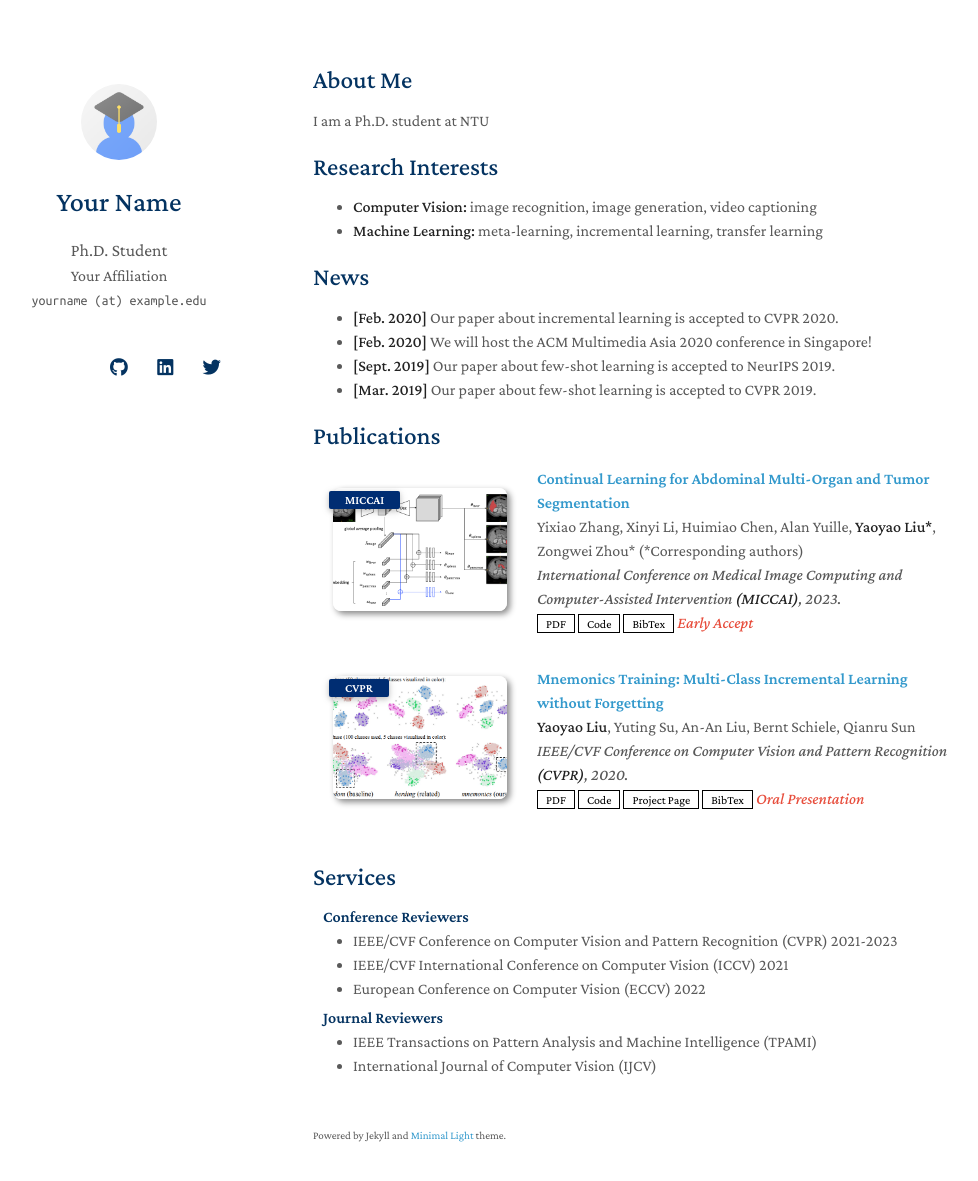
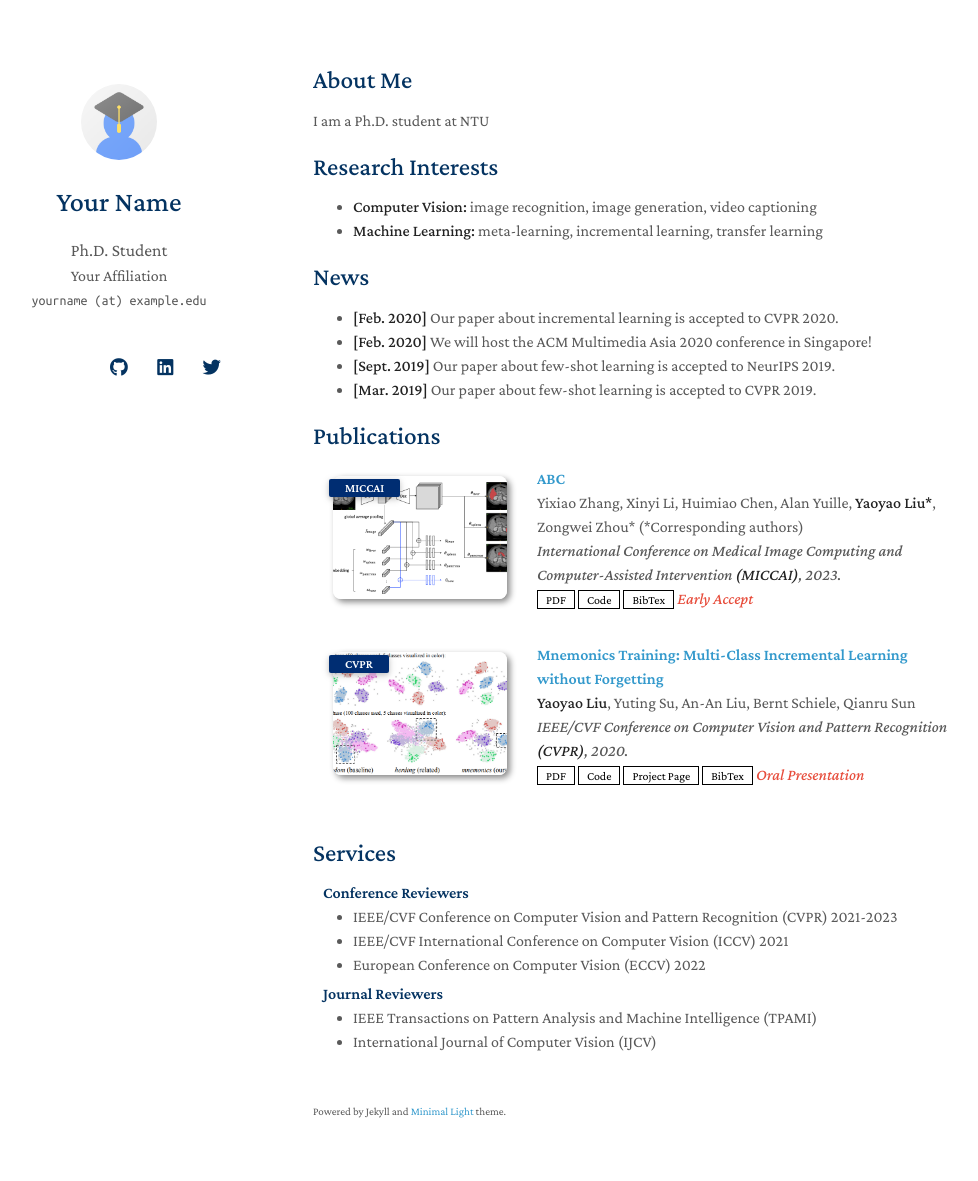
Before and after one commit to yanbozhang003/yanbozhang003.github.io, a Jekyll site: the page built from index.md, in a window 1280 px wide and 1216 px high. Shown: the top 1181 px of the window, without its empty margins (157-1135 px from the left). Built offline with Jekyll 4.4.1, drawn with Linux system fonts in a browser that asks for light colours; nearby versions of some CDN libraries; a style sheet for code colours, icons or effects is not loaded; our own code applies the rules of GitHub Pages for plain Markdown files.

Commit message:
Update publications.yml

```diff
--- a/_data/publications.yml
+++ b/_data/publications.yml
@@ -1,6 +1,6 @@
 main:
 
-  - title: Continual Learning for Abdominal Multi-Organ and Tumor Segmentation
+  - title: ABC
     authors: Yixiao Zhang, Xinyi Li, Huimiao Chen, Alan Yuille, <strong>Yaoyao Liu*</strong>, Zongwei Zhou* (*Corresponding authors)
     conference_short: MICCAI
     conference: International Conference on Medical Image Computing and Computer-Assisted Intervention <strong>(MICCAI)</strong>, 2023.
```
